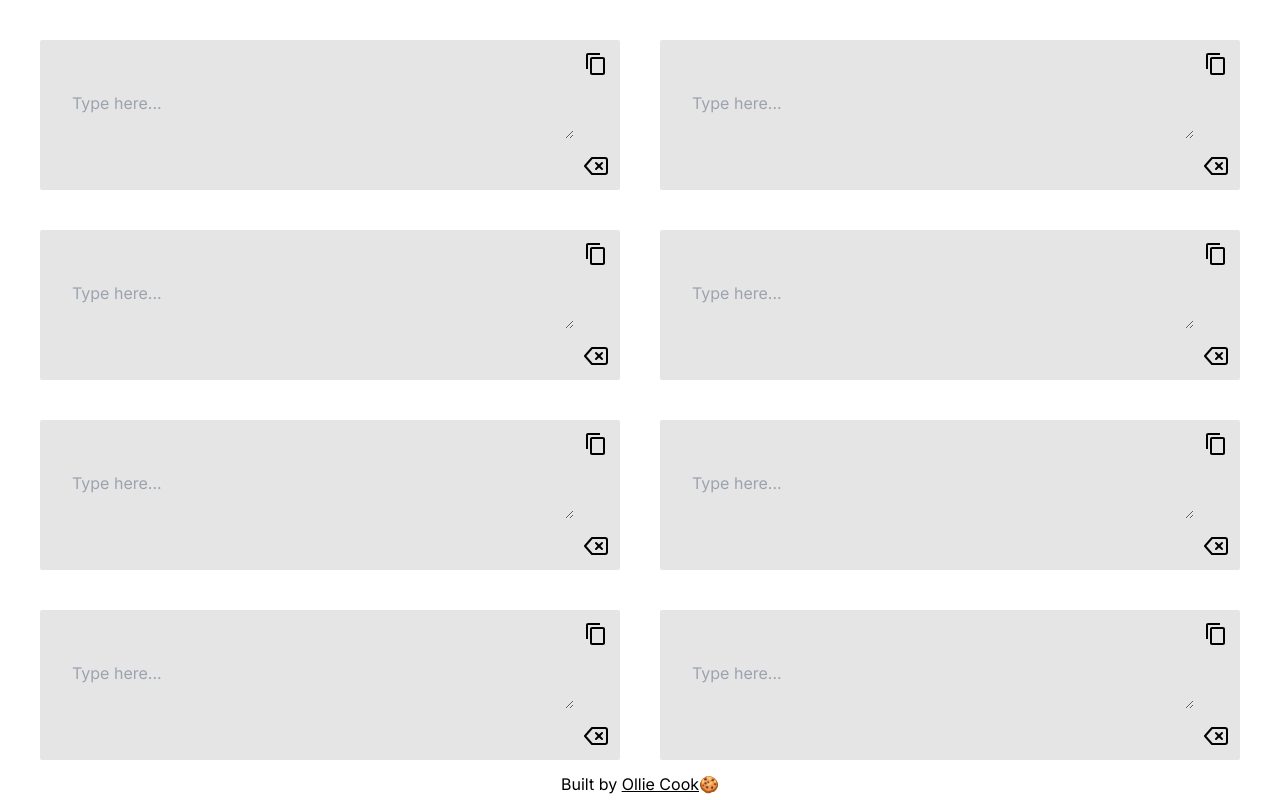
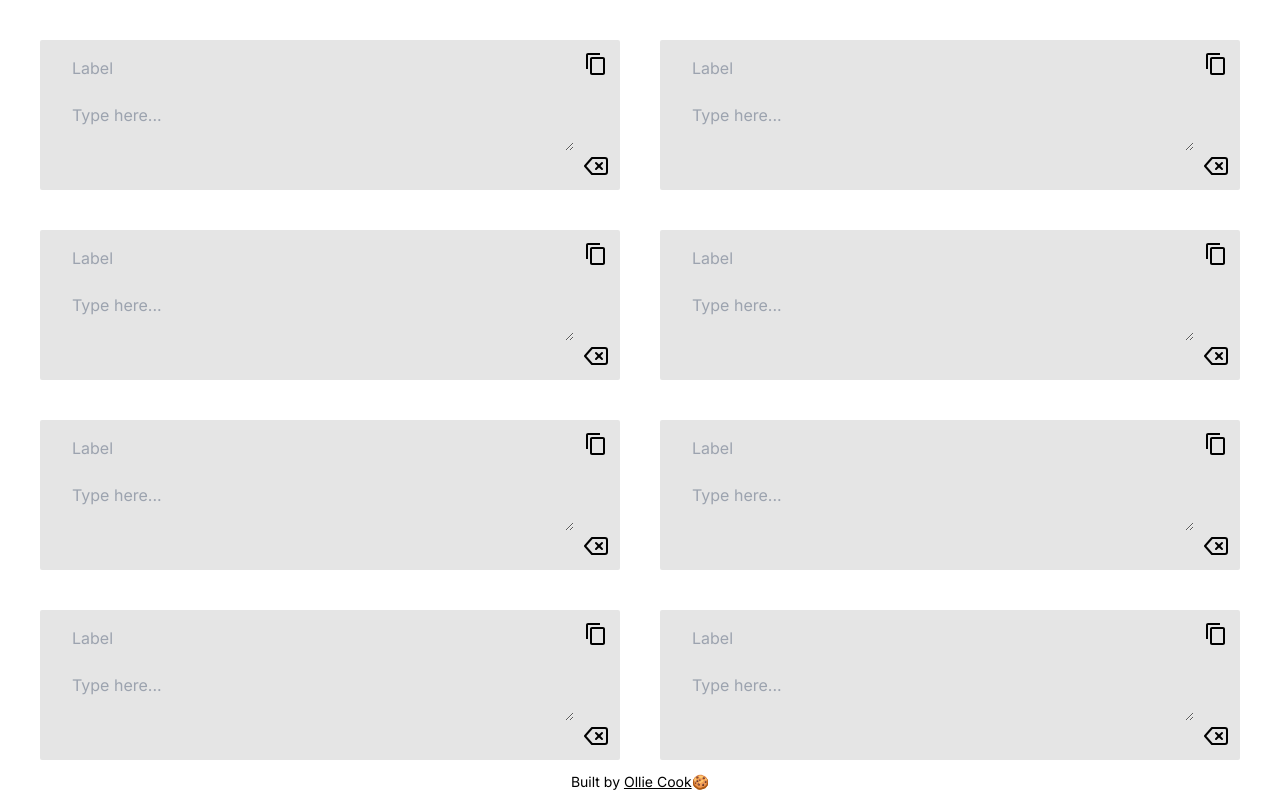
Before and after one commit to ollie-cook/copypastedump, a Next.js app: page / in a window 1280 px wide. Built offline with nearby package versions, Linux system fonts and the light colour scheme.

Commit message:
Added label

```diff
--- a/app/components/Grid/Grid.tsx
+++ b/app/components/Grid/Grid.tsx
@@ -7,6 +7,7 @@ import Cookies from "js-cookie"
 
 type Brick = {
   id: number,
+  label: string | undefined,
   value: string | undefined
 }
 
@@ -22,7 +23,7 @@ export default function Grid() {
       {
         Array.from(Array(8).keys()).map((index) => {
           const initialBrickValue = initialBrickValues.find(b => b.id === index);
-          return <Brick key={index} id={index} initialValue={initialBrickValue?.value} />
+          return <Brick key={index} id={index} initialLabel={initialBrickValue?.label} initialValue={initialBrickValue?.value} />
         })
       }
     </div>
@@ -31,42 +32,43 @@ export default function Grid() {
 
 interface BrickProps {
   id: number,
+  initialLabel: string | undefined,
   initialValue: string | undefined
 }
 
 function Brick(props: BrickProps) {
   const [value, setValue] = useState(props.initialValue)
+  const [label, setLabel] = useState(props.initialLabel)
   const [showCopied, setShowCopied] = useState(false)
 
-  const handleChange = (e?: React.ChangeEvent<HTMLTextAreaElement>) => {
-    setValue(e?.target.value || "")
-
-    //update cookie
+  useEffect(() => {
     let currentCookies = Cookies.get("brickValues");
     if (currentCookies == undefined) {
-      Cookies.set("brickValues", JSON.stringify([{id:props.id, value: e?.target.value}]))
+      Cookies.set("brickValues", JSON.stringify([{id:props.id, labe: label, value: value}]))
     } else {
       let currentBrickValues: Brick[] = JSON.parse(currentCookies);
       let updatedBrickValues: Brick[] = currentBrickValues;
 
       if (currentBrickValues.find(b => b.id === props.id) == undefined) {
         //brick not yet set in cookies
-        updatedBrickValues.push({id: props.id, value: e?.target.value})
+        updatedBrickValues.push({id: props.id, label: label, value: value})
       } else {
         //brick already set in cookies
         updatedBrickValues = currentBrickValues.map(b => {
           if (b.id === props.id) {
-            return {id: props.id, value: e?.target.value}
+            return {id: props.id, label: label, value: value}
           } else {
             return b
           }
         })
       }
 
-
       Cookies.set("brickValues", JSON.stringify(updatedBrickValues))
     }
+  }, [value, label])
 
+  const handleChange = (e?: React.ChangeEvent<HTMLTextAreaElement>) => {
+    setValue(e?.target.value || "")
   }
 
   const handleClick = async () => {
@@ -80,11 +82,17 @@ function Brick(props: BrickProps) {
 
   return (
     <div className="relative w-full flex items-center bg-neutral-200 col-span-1 rounded-sm pl-8">
+      <input
+        className="absolute top-4 bg-transparent text-neutral-400 focus:outline-none focus:ring-0"
+        placeholder="Label"
+        value={label}
+        onChange={e => setLabel(e.target.value)}
+      />
       <textarea
-        className="w-11/12 h-12 bg-transparent focus:outline-none focus:ring-0"
+        className="w-11/12 h-12 translate-y-3 bg-transparent focus:outline-none focus:ring-0"
         placeholder="Type here..."
         value={value}
-        onChange={e => handleChange(e)}
+        onChange={e => setValue(e.target.value)}
       />
       <div className="absolute top-0 right-0 flex flex-col items-end pr-2 pt-2">
         <button className="group relative h-8 w-8 flex justify-center items-center" onClick={handleClick}>
--- a/app/layout.tsx
+++ b/app/layout.tsx
@@ -18,7 +18,7 @@ export default function RootLayout({
     <html lang="en">
       <body className={inter.className}>
         {children}
-        <p className="absolute bottom-1 left-1/2 -translate-x-1/2">Built by <a href="https://www.olliecookie.com" className="underline" target="_blank">Ollie Cook</a>&#x1f36a;</p>
+        <p className="absolute bottom-2 left-1/2 -translate-x-1/2 text-sm">Built by <a href="https://www.olliecookie.com" className="underline" target="_blank">Ollie Cook</a>&#x1f36a;</p>
       </body>
     </html>
   );
```
